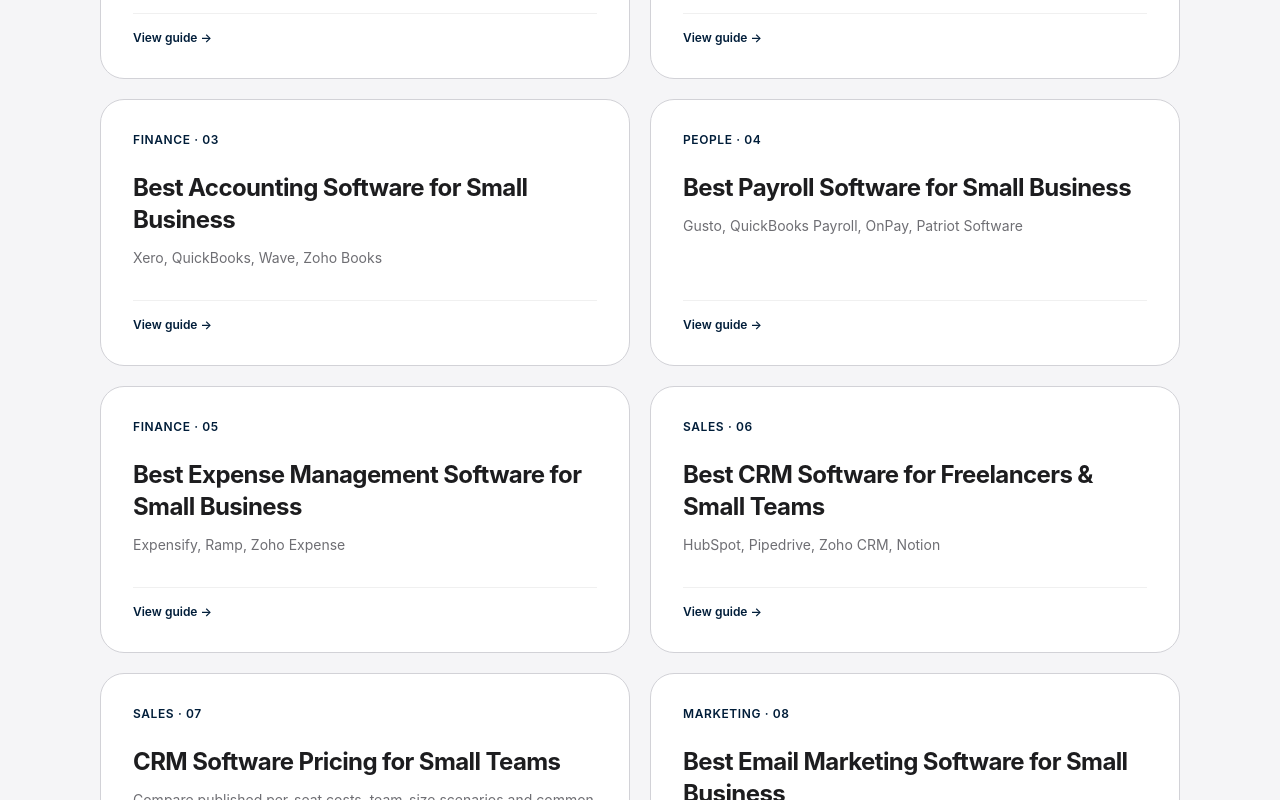
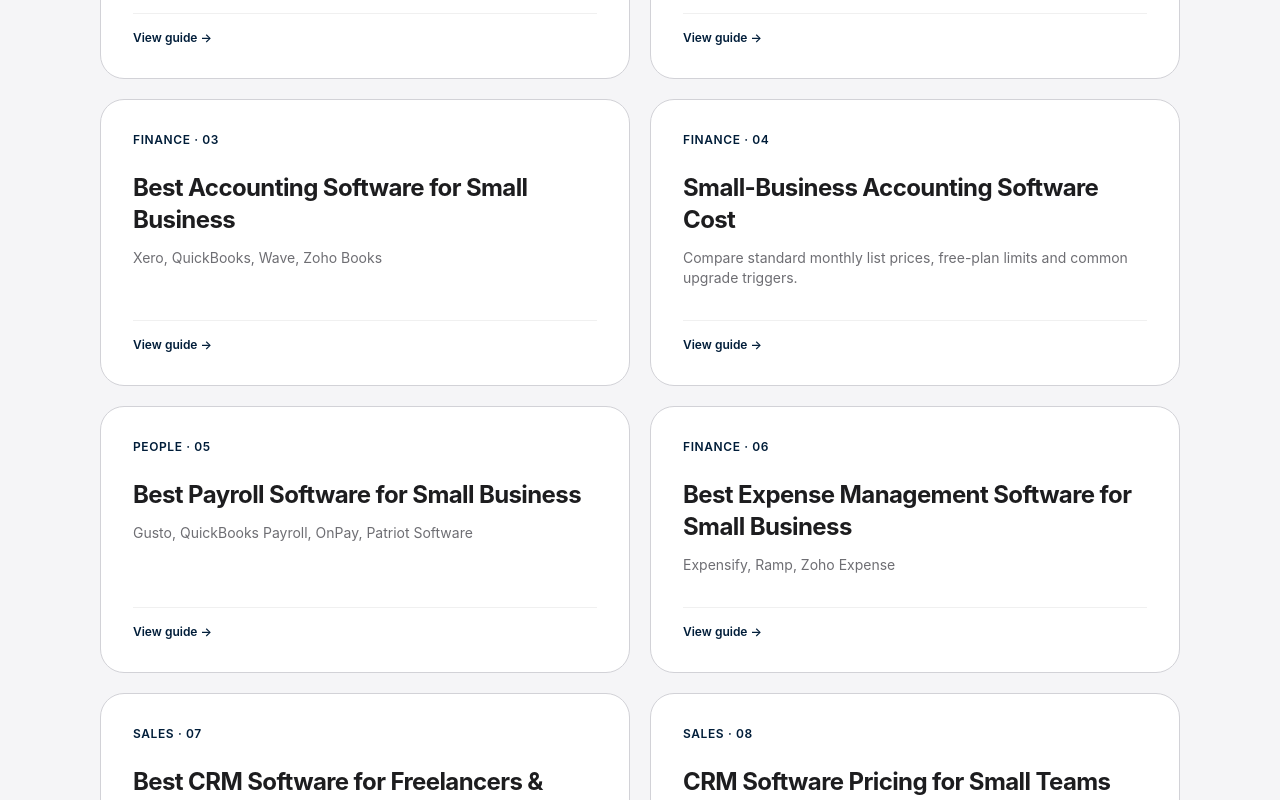
Before and after one commit to LinukaBandara/StackPick, a Next.js app: page /best in a window 1280 px wide. Shown: the part 900-1700 px from the top of the page. Built offline with nearby package versions, Linux system fonts and the light colour scheme; no server answers.

Commit message:
List accounting software cost guide in directory

```diff
--- a/app/best/page.tsx
+++ b/app/best/page.tsx
@@ -25,6 +25,7 @@ const ARTICLES = [
   { href: "/best/invoicing-software", title: "Best Invoicing Software for Freelancers", desc: "Wave, FreshBooks, Zoho Invoice, Invoice Ninja, QuickBooks", category: "Finance" },
   { href: "/best/multi-currency-invoicing", title: "Best Multi-Currency Invoicing Software", desc: "Compare foreign-currency invoices, exchange rates, payment collection and accounting trade-offs.", category: "Finance" },
   { href: "/best/accounting-software", title: "Best Accounting Software for Small Business", desc: "Xero, QuickBooks, Wave, Zoho Books", category: "Finance" },
+  { href: "/best/accounting-software-cost", title: "Small-Business Accounting Software Cost", desc: "Compare standard monthly list prices, free-plan limits and common upgrade triggers.", category: "Finance" },
   { href: "/best/payroll-software", title: "Best Payroll Software for Small Business", desc: "Gusto, QuickBooks Payroll, OnPay, Patriot Software", category: "People" },
   { href: "/best/expense-management-software", title: "Best Expense Management Software for Small Business", desc: "Expensify, Ramp, Zoho Expense", category: "Finance" },
   { href: "/best/crm-software", title: "Best CRM Software for Freelancers & Small Teams", desc: "HubSpot, Pipedrive, Zoho CRM, Notion", category: "Sales" },
```
